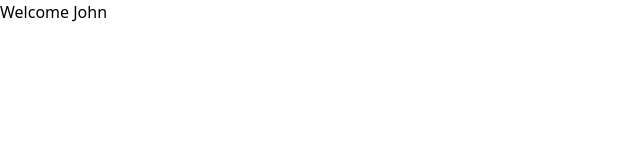
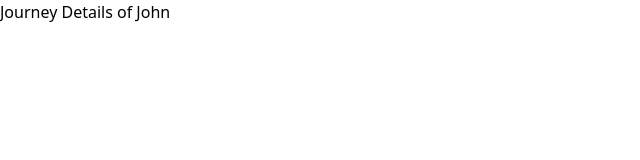
Before and after one commit to rganga1/journey-assess-bizprout, a React (Vite) app: page / in a window 1280 px wide. Shown: the top 160 px of the page, without its empty margins (0-640 px from the left). Built offline with nearby package versions, Linux system fonts and the light colour scheme.

Commit message:
added journeys to redux store

```diff
--- a/src/App.jsx
+++ b/src/App.jsx
@@ -3,8 +3,10 @@ import { useSelector } from "react-redux";
 
 function App() {
   const user = useSelector((state) => state.users.entities[1].name);
-  console.log('user', user)
-  return <div>Welcome {user}</div>;
+  const journeys = useSelector((state) => state.journeys.entities[1]);
+  console.log("user", user);
+  console.log("journeys", journeys);
+  return <div>Journey Details of {user}</div>;
 }
 
 export default App;
--- a/src/features/journeySlice.jsx
+++ b/src/features/journeySlice.jsx
@@ -0,0 +1,39 @@
+import { createSlice } from "@reduxjs/toolkit";
+
+const initialState = {
+  entities: {
+    1: {
+      jid: 1,
+      fromPlace: "Bangalore",
+      toPlace: "Chennai",
+      fromdate: "11-02-2023",
+      todate: "17-01-2023",
+      cost: 20000,
+    },
+    2: {
+      jid: 2,
+      fromPlace: "Bangalore",
+      toPlace: "Hyderabad",
+      fromdate: "21-12-2022",
+      todate: "22-12-2022",
+      cost: 20000,
+    },
+    3: {
+      jid: 3,
+      fromPlace: "Bangalore",
+      toPlace: "Mumbai",
+      fromdate: "15-06-2022",
+      todate: "18-06-2022",
+      cost: 30000,
+    },
+  },
+};
+
+const journeySlice = createSlice({
+  name: "journeys",
+  initialState,
+  reducers: {},
+});
+
+// export const { addTodo, toggleTodo, removeTodo } = todoSlice.actions;
+export default journeySlice.reducer;
--- a/src/features/userSlice.jsx
+++ b/src/features/userSlice.jsx
@@ -3,7 +3,6 @@ import { createSlice } from '@reduxjs/toolkit';
 const userSlice = createSlice({
   name: 'users',
   initialState: {
-    ids:[1],
     entities:{
       1:{name:"John"}
     }
--- a/src/store.jsx
+++ b/src/store.jsx
@@ -1,11 +1,13 @@
 import { configureStore } from "@reduxjs/toolkit";
 
 import userReducer from "./features/userSlice";
+import journeyReducer from "./features/journeySlice";
 
-const store=configureStore({
-  reducer:{
-    users:userReducer
-  }
-})
+const store = configureStore({
+  reducer: {
+    users: userReducer,
+    journeys: journeyReducer,
+  },
+});
 
 export default store;
```
